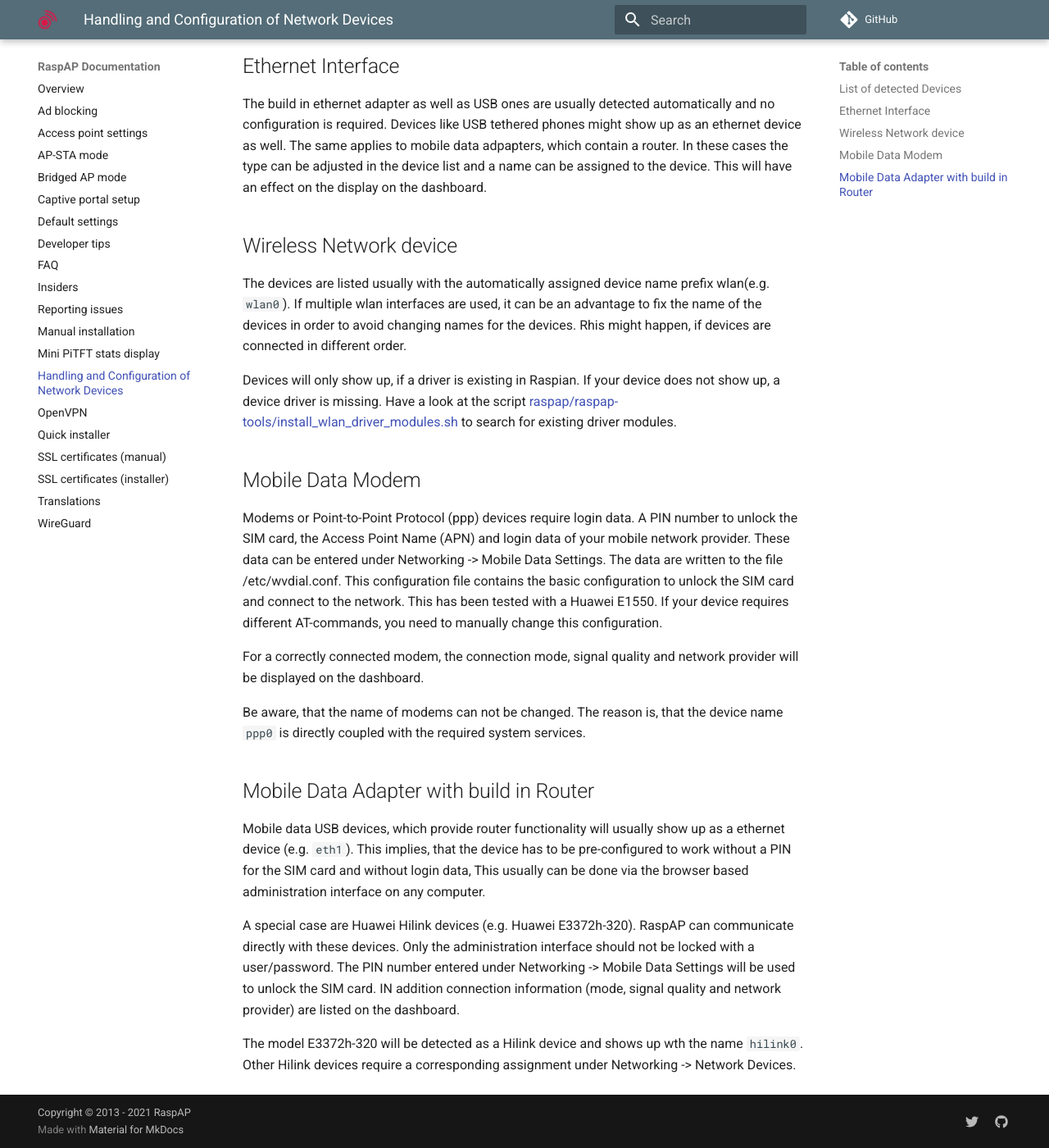
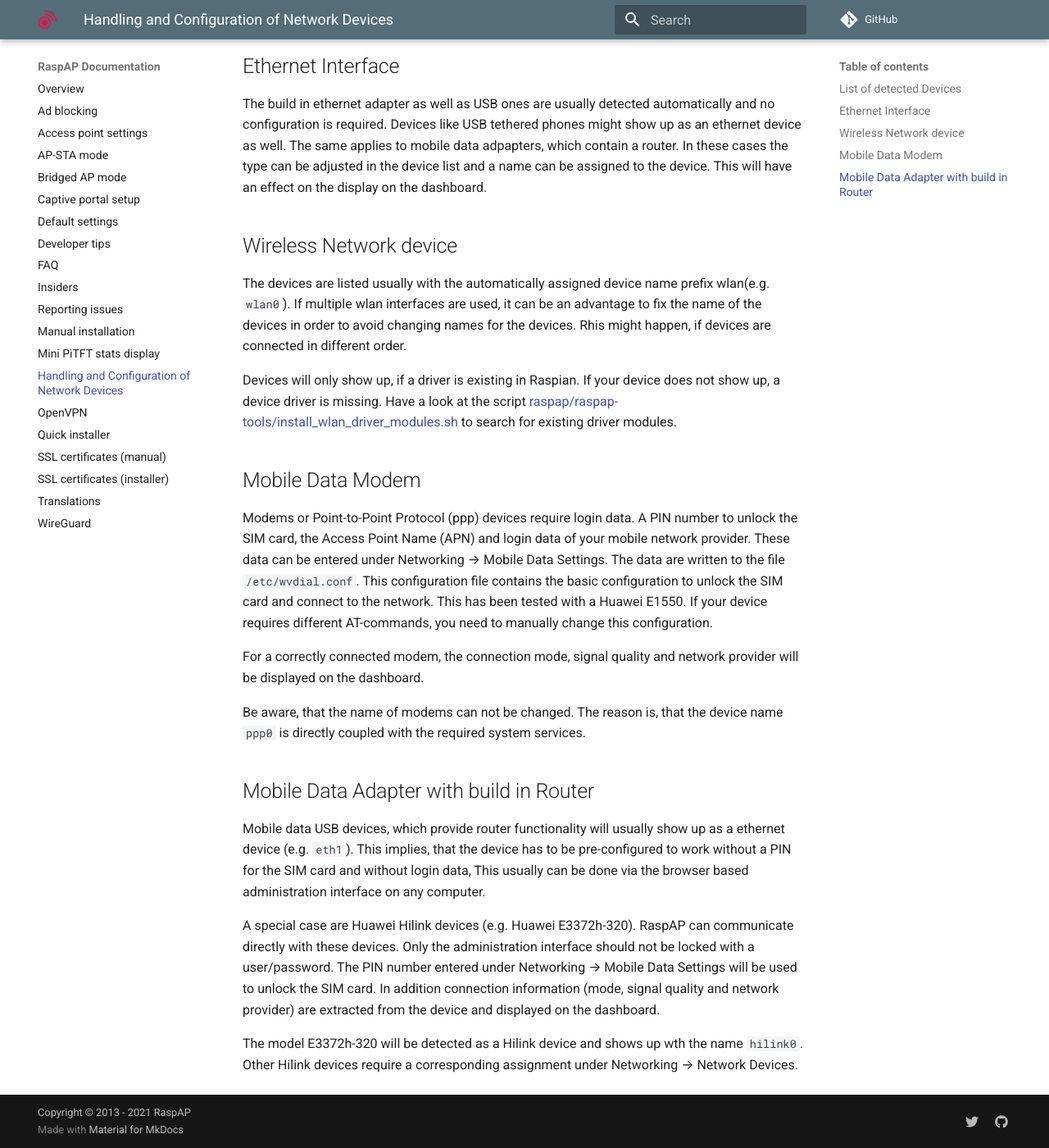
Before and after one commit to RaspAP/raspap-docs, an MkDocs documentation site: the page built from docs/network-devices.md, in a window 1280 px wide and 1400 px high, scrolled down 715 px. Shown: the whole window at 82% size. Built offline with MkDocs 1.6.1 and Material for MkDocs 9.7.7, drawn with Linux system fonts in a browser that asks for light colours; comment, search, counter and statistics services are not loaded; some of the changed text lies outside the part shown.

Commit message:
Update network-devices.md

```diff
--- a/docs/network-devices.md
+++ b/docs/network-devices.md
@@ -9,7 +9,7 @@
 All devices require a driver in order to be available for RaspAP.
 
 ## List of detected Devices
-Under Networking -> Network Devices the list of devices is available with their attributes and assumed adapter type. The adpapter type as well as the device name can be changed.
+Under Networking &rarr; Network Devices the list of devices is available with their attributes and assumed adapter type. The adpapter type as well as the device name can be changed.
 Incorrect device types might show up for devices, which advertize them to the system as an ethernet (e.g. `eth0`) or usb (e.g. `usb0`) device. This happens for USB connected phones and external routers.
 The only restriction for the name is, that it contains only lowercase letters and numbers. The maximal length is limited to 10 characters. The name is automatically filtered accordingly.
 Fixing the name helps to distinguish the different devices. This is especially important, if there is a risk, that the Access Point device is connected via USB and the automatically assigned name might change.
@@ -31,7 +31,7 @@
 
 ## Mobile Data Modem
 Modems or Point-to-Point Protocol (ppp) devices require login data. A PIN number to unlock the SIM card, the Access Point Name (APN) and login data of your mobile network provider.
-These data can be entered under Networking -> Mobile Data Settings. The data are written to the file /etc/wvdial.conf. This configuration file contains the basic configuration to unlock the SIM card and connect
+These data can be entered under Networking &rarr; Mobile Data Settings. The data are written to the file `/etc/wvdial.conf`. This configuration file contains the basic configuration to unlock the SIM card and connect
 to the network. This has been tested with a Huawei E1550. If your device requires different AT-commands, you need to manually change this configuration.
 
 For a correctly connected modem, the connection mode, signal quality and network provider will be displayed on the dashboard.
@@ -42,8 +42,7 @@
 Mobile data USB devices, which provide router functionality will usually show up as a ethernet device (e.g. `eth1`). This implies, that the device has to be pre-configured
 to work without a PIN for the SIM card and without login data, This usually can be done via the browser based administration interface on any computer.
 
-A special case are Huawei Hilink devices (e.g. Huawei E3372h-320). RaspAP can communicate directly with these devices. Only the administration interface should not be locked with a user/password. The PIN number entered under Networking -> Mobile Data Settings will be used to unlock the SIM card. IN addition connection information (mode, signal quality and network provider) are listed
-on the dashboard.
+A special case are Huawei Hilink devices (e.g. Huawei E3372h-320). RaspAP can communicate directly with these devices. Only the administration interface should not be locked with a user/password. The PIN number entered under Networking &rarr; Mobile Data Settings will be used to unlock the SIM card. In addition connection information (mode, signal quality and network provider) are extracted from the device and displayed on the dashboard.
 
 The model E3372h-320 will be detected as a Hilink device and shows up wth the name `hilink0`. Other Hilink devices require a corresponding assignment
-under Networking -> Network Devices.
+under Networking &rarr; Network Devices.
```
